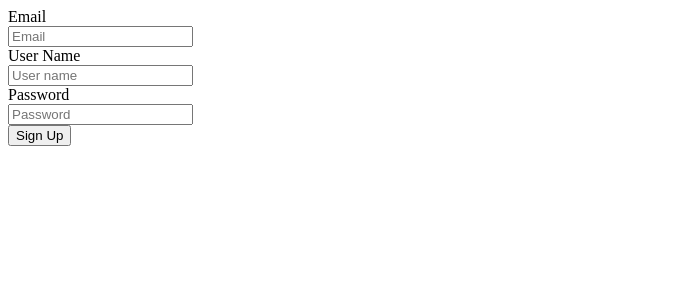
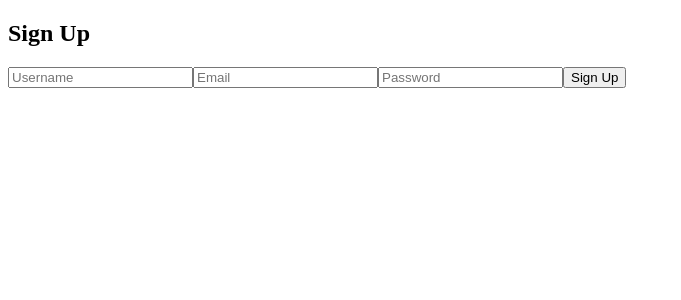
Before and after one commit to YaroslavKazeev/comm_prj_front, a React (Create React App) app: page /signup in a window 1280 px wide. Shown: the top 300 px of the page, without its empty margins (0-681 px from the left). Built offline with nearby package versions, Linux system fonts and the light colour scheme.

Commit message:
done : start page with all posts sign up page with form and sends user data to DB
not done :
styles
navigate
errors
clean form after sending

```diff
--- a/src/Components/SignUpPage.js
+++ b/src/Components/SignUpPage.js
@@ -1,27 +1,63 @@
-import React from 'react';
+import React, {useEffect, useState} from 'react'
+import axios from "axios";
 
-const SignUpPage = ({ error }) => {
-  return (
-    <div className="container">
-      <div className="form_wrapper">
-        <div className="logInForm">
-          <form className="loginForm" action="/signup" method="post">
-            <label htmlFor="email">Email</label><br />
-            <input className="login_input" type="email" name="email" placeholder="Email" /><br />
-            <label htmlFor="userName"> User Name</label><br />
-            <input className="login_input" type="text" name="userName" placeholder="User name" /><br />
-            <label htmlFor="password">Password</label><br />
-            <input className="login_input" type="password" placeholder="Password" name="password" /><br />
-            <button type="submit" value="Login" className="logIn-btn">Sign Up</button>
-          </form>
-        </div>
-      </div>
 
-      <div>
-        <p className="errors">{error}</p>
-      </div>
-    </div>
-  );
-};
+export default function SignUpPage() {
+    const [userName, setUserName] = useState();
+    const [userEmail, setUserEmail] = useState();
+    const [userPassword, setUserPassword] = useState();
+    const [err, setErr] = useState('')
 
-export default SignUpPage;
+
+    const userEmailChange = (e) =>{
+        setErr('')
+        setUserEmail(e.target.value)
+    }
+    const userPasswordChange = (e) =>{
+        setErr('')
+        setUserPassword(e.target.value)
+    }
+    const userNameChange = (e) =>{
+        setErr('')
+        setUserName(e.target.value)
+    }
+    const signUpSubmit = (e) =>{
+        e.preventDefault()
+        setErr('')
+        if (userName === '' || userEmail === '' || userPassword === ''){
+            setErr("Email and password are required")
+        } else{
+            axios.post(`http://localhost:5000/signup`,{
+                userName: userName,
+                email: userEmail,
+                password: userPassword
+            })
+
+
+                .catch(err =>{
+                    console.log(err)
+                })
+        }
+    }
+
+
+    return (
+        <section className={'signup_section'}>
+            <div className="container">
+                <div className="signup_main_wrapper">
+                    <form onSubmit={signUpSubmit} className="signup_form">
+                        <h2>Sign Up</h2>
+                        <input type="text" name="userName" placeholder="Username" onChange={userNameChange}/>
+                        <input type="email" name="email" placeholder="Email" onChange={userEmailChange}/>
+                        <input type="password" name="password" placeholder="Password" onChange={userPasswordChange} autoComplete="off" />
+                        < button onClick={signUpSubmit} className="button-login">Sign Up</button>
+                    </form>
+                    {
+                        err ? <h5 className="error">{err}</h5> : null
+                    }
+                </div>
+            </div>
+
+        </section>
+    )
+}
--- a/src/Components/StartPage.js
+++ b/src/Components/StartPage.js
@@ -1,47 +1,44 @@
 import React from 'react';
+import {useEffect, useState} from "react";
+import axios from "axios";
 
-const StartPage = ({ posts, userId }) => {
-  return (
-    <div className="container">
-<p>Hello World</p>
-    </div>
-  );
+const StartPage = () => {
+    const [posts, setPosts] = useState([])
+
+    useEffect(() => {
+        axios.get(`http://localhost:5000/`)
+            .then(result => {
+                console.log(result)
+
+                setPosts(result.data.allPosts)
+            })
+            .catch(err => {
+                console.log(err)
+            })
+    }, [])
+
+    return (
+        <section className={'posts_section'}>
+            <div className="container">
+                <div className="posts_main_wrapper">
+                    {posts && posts.map(post =>
+                        <div key={post._id} className="post_wrapper">
+                            <h3 className={'post_title'}>Title: {post.title}</h3>
+                            <p className={'posts_desc'}>Desc: {post.desc}</p>
+                            <div className="poast_owner post_time">
+                                <p>{post.owner.userName}</p>
+                                <p>{post.creat_at}</p>
+                            </div>
+                        </div>
+                    )}
+                </div>
+            </div>
+        </section>
+
+
+    )
+
+
 };
 
 export default StartPage;
-
-/* <div className="main_wrapper_start">
-<div className="main_title">
-  <i className="fa-solid fa-user"></i>
-  <h3 className="matrix_title">Matrix Master Community</h3>
-</div>
-<div>
-  <a className="question_btn" href="/questionPage">Add Question</a>
-</div>
-
-<div className="posts_wrapper">
-  {posts.map((post, i) => (
-    <div className="allPosts" key={i}>
-      <div className="title_desc">
-        <h3 className="post_title">{post.title}</h3>
-        <p className="post_desc">{post.desc.slice(0, 50)}</p>
-      </div>
-      <h4 className="date">{post.createdAt}</h4>
-      <p className="addedBy">Added by: {post.owner.userName}</p>
-      {post.owner._id.toString() === userId.toString() && (
-        <div className="button_fullPage">
-          <div className="edit-delete-btn">
-            <a href={`/edit_page/${post._id}`}>
-              <button className="edit_btn">Edit</button>
-            </a>
-            <form action={`/delete/${post._id}`}>
-              <button className="edit_btn">Delete</button>
-            </form>
-          </div>
-        </div>
-      )}
-      <a className="see_btn" href={`/fullPage/${post._id}`}>See more</a>
-    </div>
-  ))}
-</div>
-</div> */
```
